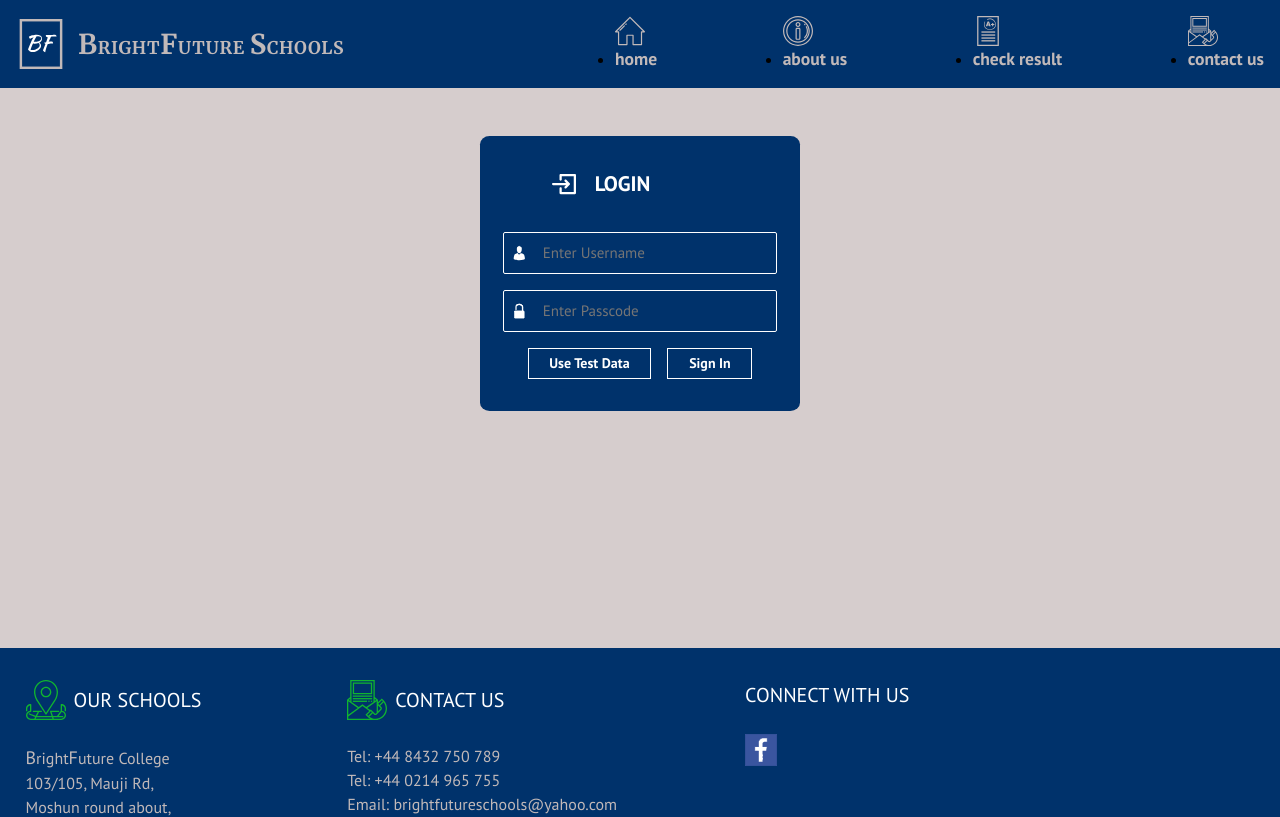
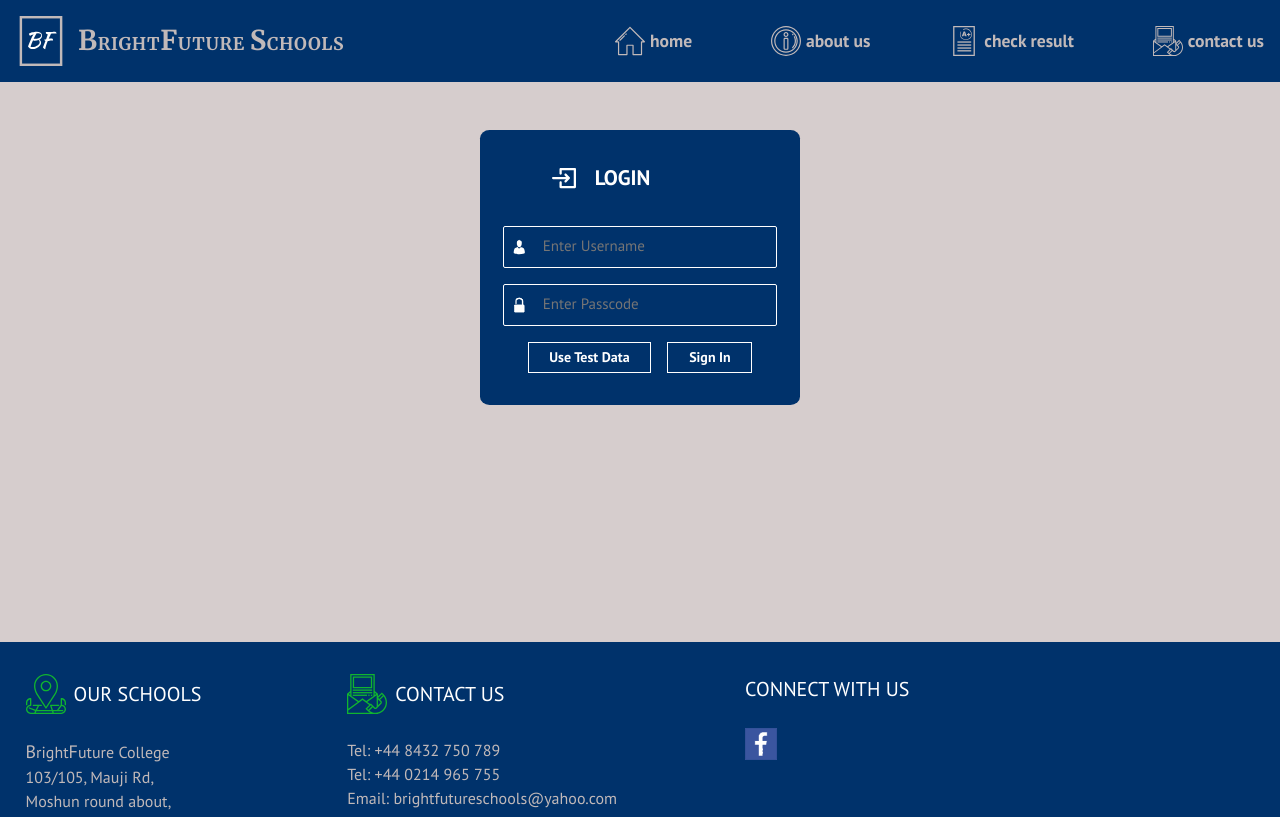
Before and after one commit to allisoncharles/brightfuture, a Next.js app: page /admin in a window 1280 px wide. Shown: the top 817 px of the page. Built offline with nearby package versions, Linux system fonts and the light colour scheme.

Commit message:
Update Navbar.jsx

```diff
--- a/components/Navbar.jsx
+++ b/components/Navbar.jsx
@@ -1,5 +1,4 @@
 import styles from "../styles/Navbar.module.css";
-import Image from "next/image";
 import CheckResultConfig from "./CheckResultConfig";
 import { useRef, useState } from "react";
 import Result from "./Result";
@@ -132,20 +131,20 @@ const Navbar = ({ homeRef, aboutRef, contactRef }) => {
             id="primary__navigation"
           >
             <ul aria-label="primary" className={styles.nav__list}>
-              <li onClick={() => handleScroll(homeRef?.current)}>
+              <li className={styles.nav__list__item} onClick={() => handleScroll(homeRef?.current)}>
                 <svg className={styles.navbar__icon} width="146" height="24">
                   <use xlinkHref="/svg/home-icon.svg#icon-home" />
                 </svg>
                 <span className={styles.nav__title}>home</span>
               </li>
-              <li onClick={() => handleScroll(aboutRef?.current)}>
+              <li className={styles.nav__list__item} onClick={() => handleScroll(aboutRef?.current)}>
                 <svg className={styles.navbar__icon} width="146" height="24">
                   <use xlinkHref="/svg/info-icon.svg#icon-info" />
                 </svg>
                 <span className={styles.nav__title}>about us</span>
               </li>
 
-              <li ref={resultRef} onClick={showResultConfig}>
+              <li className={styles.nav__list__item} ref={resultRef} onClick={showResultConfig}>
                 <svg className={styles.navbar__icon} width="146" height="24">
                   <use
                     xlinkHref="/svg/check-result-icon.svg#check-result-icon"
@@ -155,7 +154,7 @@ const Navbar = ({ homeRef, aboutRef, contactRef }) => {
 
                 <span className={styles.nav__title}>check result</span>
               </li>
-              <li onClick={() => handleScroll(contactRef?.current)}>
+              <li className={styles.nav__list__item} onClick={() => handleScroll(contactRef?.current)}>
                 <svg className={styles.navbar__icon} width="146" height="24">
                   <use xlinkHref="/svg/contact-icon.svg#icon-contact" />
                 </svg>
```
